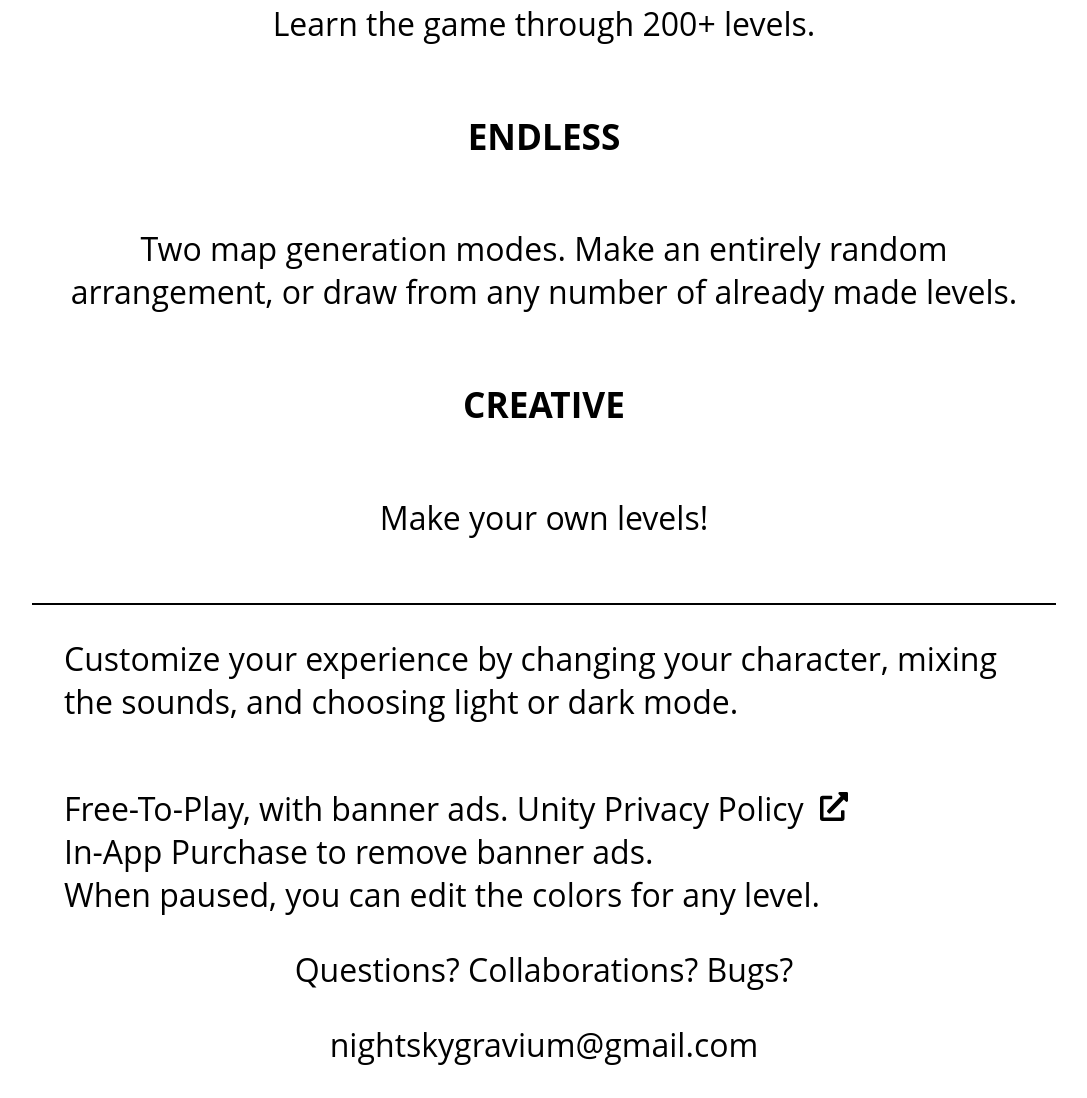
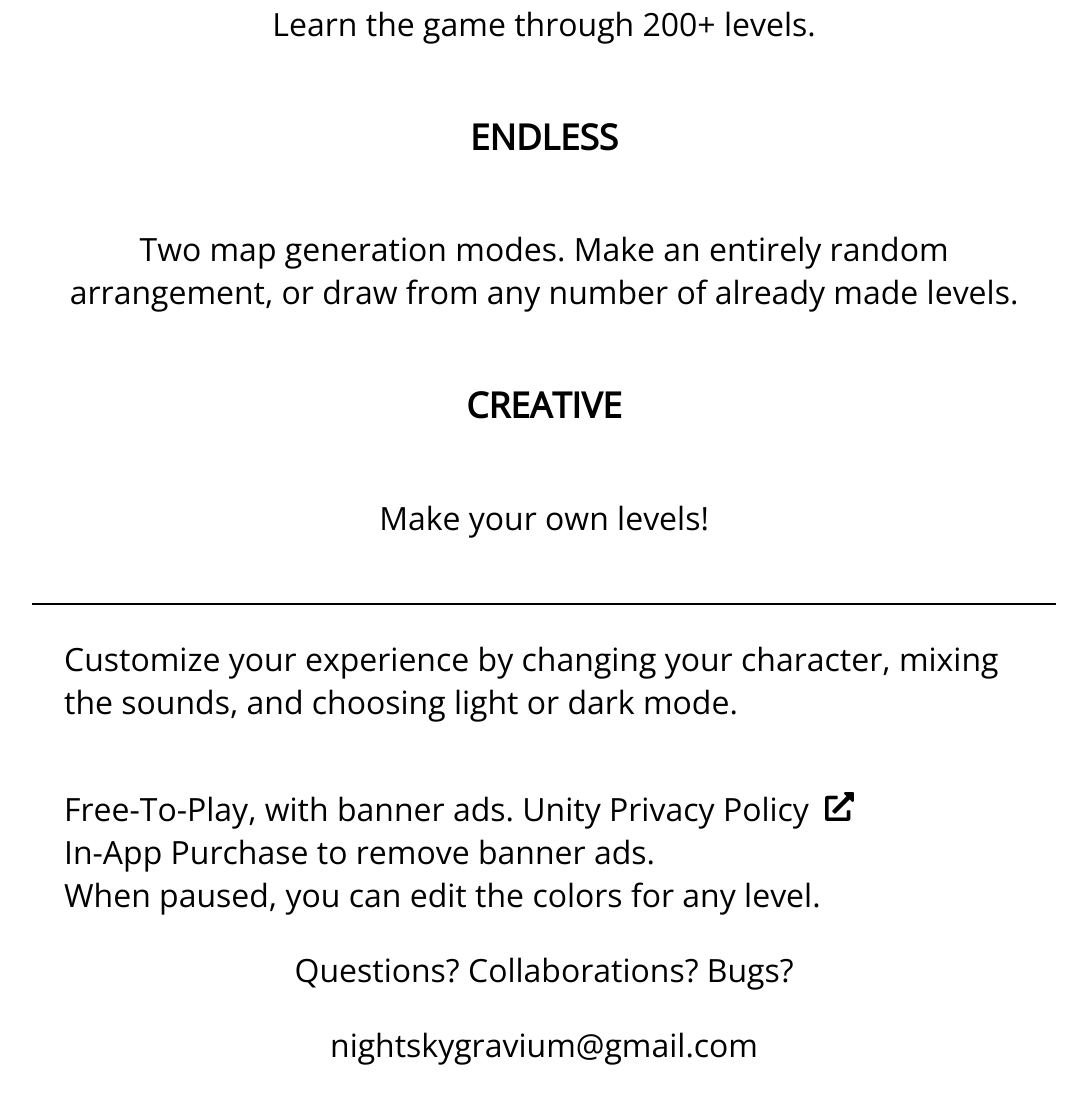
Before and after one commit to nightskygravium/nightskygravium.github.io, a plain HTML site: page index.html in a window 1280 px wide. Shown: the part 1093-2191 px from the top of the page, without its empty margins (96-1183 px from the left). Drawn offline with nearby package versions, Linux system fonts and the light colour scheme.

Commit message:
Update index.html

```diff
--- a/index.html
+++ b/index.html
@@ -7,6 +7,7 @@
   <meta name="" content="">
   <link rel='icon' href='img/favicon-96x96.png' type='image/x-icon'/ >
   <link rel="stylesheet" href="styles.css">
+  <link href="https://fonts.googleapis.com/css2?family=Open+Sans:wght@300&display=swap" rel="stylesheet">
 </head>
 
 <body>
```
